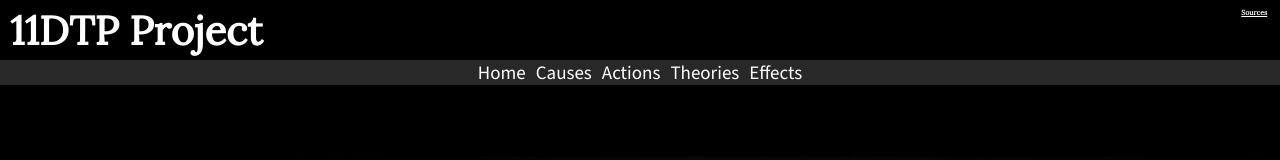
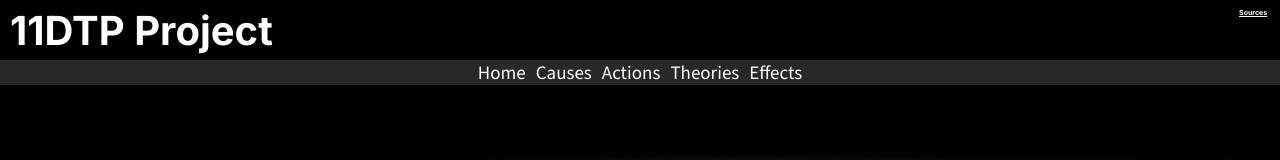
Before and after one commit to MooseZ690/Website, a plain HTML site: page index.html in a window 1280 px wide. Shown: the top 160 px of the page. Drawn offline with nearby package versions, Linux system fonts and the light colour scheme.

Commit message:
changed fonts

```diff
--- a/style.css
+++ b/style.css
@@ -1,6 +1,7 @@
 @import url('https://fonts.googleapis.com/css2?family=Playfair+Display&family=Source+Sans+3&display=swap');
 @import url('https://fonts.googleapis.com/css2?family=Playfair+Display&family=Lora&display=swap');
 @import url('https://fonts.googleapis.com/css2?family=Archivo+Black&display=swap');
+@import url('https://fonts.googleapis.com/css2?family=Inter:wght@400;500;600;700&display=swap');
 
 html, body {
   margin: 0;
@@ -59,7 +60,8 @@ html, body {
   color: white;
   display: flex;
   align-items: center;
-  font-family: 'Lora', serif;
+  font-family: 'Inter';
+  font-weight: 700;
   font-weight: bold;
 }
 
```
